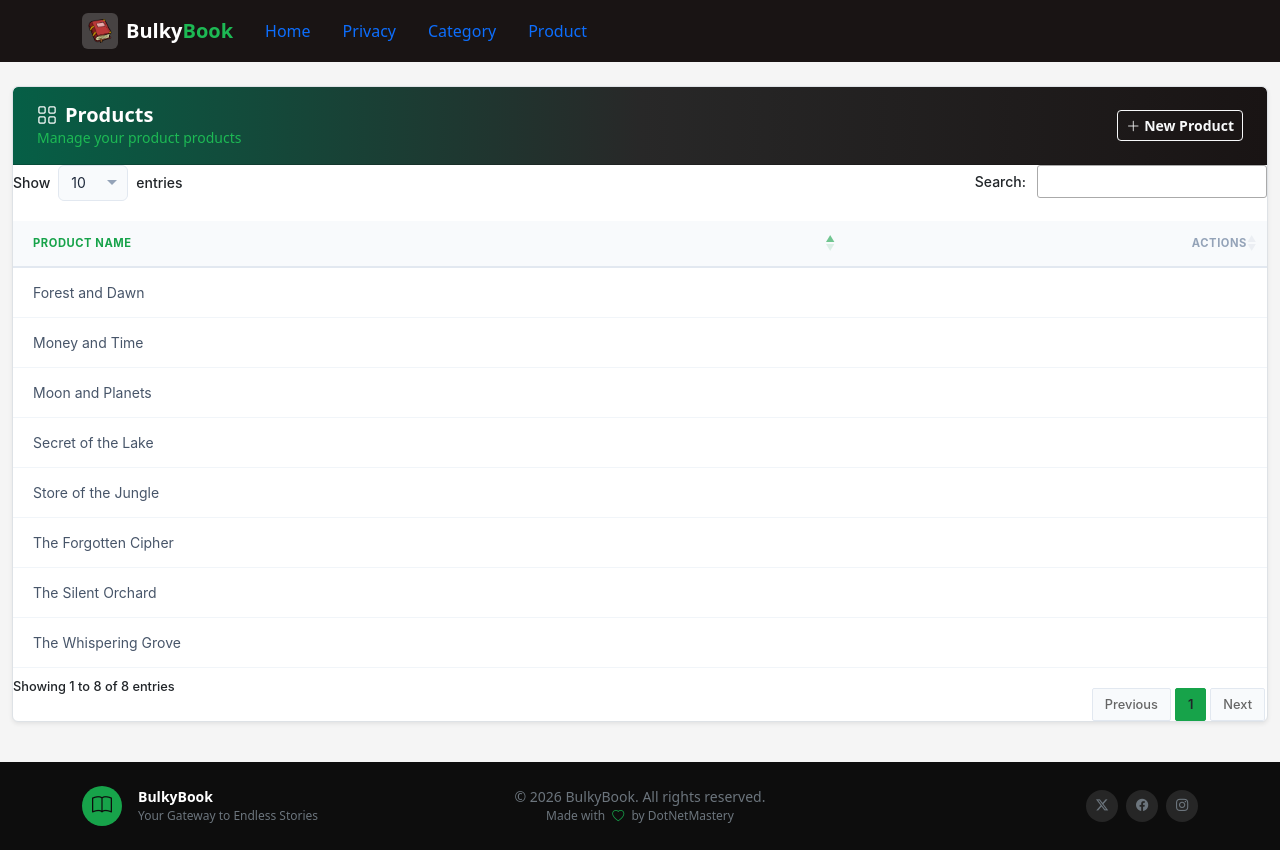
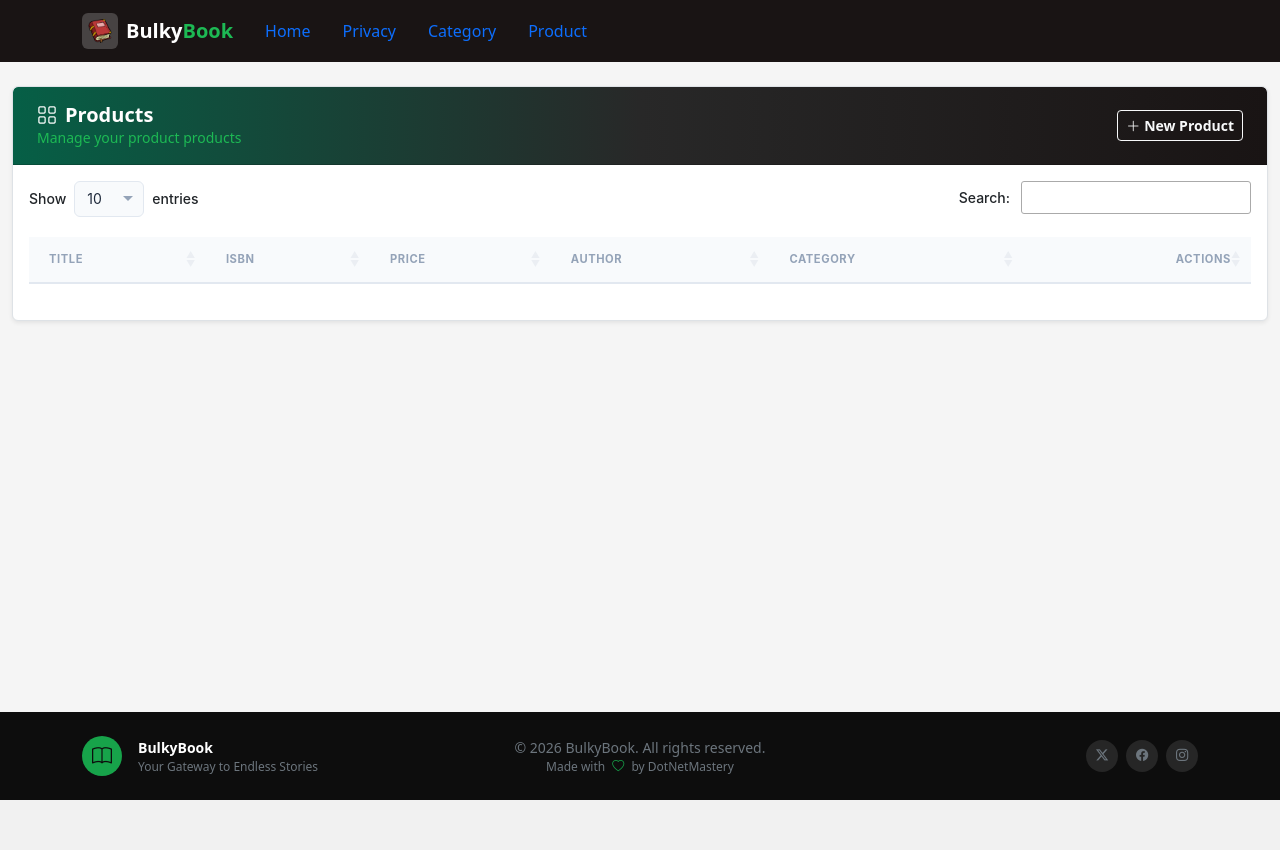
Before and after one commit to SebastianPutraC/MVCECommerceCourse, an ASP.NET Core app: page /Customer/Product in a window 1280 px wide. After the commit the page ends 800 px from the top, so only its background shows below. Run offline with ASP.NET Core 8, Linux system fonts and the light colour scheme; data comes from the database, SQL or seed files in the repository; lists and menus that the app fills with data are empty; style sheets or scripts are compiled from the project's sources; some libraries are stand-ins or nearby versions.

Commit message:
6.14 Product Index view with DataTables

```diff
--- a/MVCECommerceCourse.Business/Services/IServices/IProductService.cs
+++ b/MVCECommerceCourse.Business/Services/IServices/IProductService.cs
@@ -5,7 +5,7 @@ namespace MVCECommerceCourse.Business.Services.IServices
     public interface IProductService
     {
         Task<Product?> GetProductByIdAsync(int id);
-        Task<IEnumerable<Product>> GetAllProductsAsync();
+        Task<IEnumerable<Product>> GetAllProductsAsync(bool includeCategory = false);
         Task<Product> CreateProductAsync(Product product);
         Task UpdateProductAsync(Product product);
         Task DeleteProductAsync(int id);
--- a/MVCECommerceCourseWeb/Areas/Customer/Controllers/ProductController.cs
+++ b/MVCECommerceCourseWeb/Areas/Customer/Controllers/ProductController.cs
@@ -18,9 +18,9 @@ namespace MVCECommerceCourseWeb.Controllers
 
         public async Task<IActionResult> Index()
         {
-            var products = await _productService.GetAllProductsAsync();
-
-            return View("Index", products); //Passing products to be used on Views
+            //Because we use GetAll for product, we dont need to ask for the product again
+            //var products = await _productService.GetAllProductsAsync();
+            return View("Index");
         }
 
         public async Task<IActionResult> Create()
@@ -106,7 +106,7 @@ namespace MVCECommerceCourseWeb.Controllers
         #region API CALLS
         public async Task<IActionResult> GetAll()
         {
-            var products = await _productService.GetAllProductsAsync();
+            var products = await _productService.GetAllProductsAsync(true);
 
             return Json(new { data = products });
         }
--- a/MVCECommerceCourseWeb/Areas/Customer/Views/Product/Index.cshtml
+++ b/MVCECommerceCourseWeb/Areas/Customer/Views/Product/Index.cshtml
@@ -14,11 +14,15 @@
                 <i class="bi bi-plus-lg"></i> New Product
             </a>
         </div>
-        <div class="table-responsive">
+        <div class="table-responsive p-3">
             <table id="tblData" class="table-styled">
                 <thead>
                     <tr>
-                        <th>Product Name</th>
+                        <th>Title</th>
+                        <th>ISBN</th>
+                        <th>Price</th>
+                        <th>Author</th>
+                        <th>Category</th>
                         <th class="text-end">Actions</th>
                     </tr>
                 </thead>
--- a/MVCECommerceCourseWeb/Notes6.txt
+++ b/MVCECommerceCourseWeb/Notes6.txt
@@ -27,3 +27,8 @@ This will be used on the javascript file we created previously
 6.11 :
 - Copy the Ajax's loading data (on the DataTables site) and put the id on the index's table to the product javascript. The |ajax: '/product/getall',| part will connect to the GetAll() function on the product controller
 - The Ajax's column need to match the number on the index's table column. It also needs to match each variable's name from the model (JSON) to diplay the correct data.
+6.12 :
+- You can get a whole object from the foreign key data by using Include() on the ProductService's GetAllProductsAsync.
+- For optimization, since we already use GetAll (called in product.js) to get the data for the product, on the Index function just comment the var products = await _productService.GetAllProductsAsync();
+6.14 :
+- You can modify the structure of the table on the product.js. You can even put HTML stuff in there, check them out by using "render": function (data) { *codes }
--- a/MVCECommerceCourseWeb/wwwroot/js/products.js
+++ b/MVCECommerceCourseWeb/wwwroot/js/products.js
@@ -1,7 +1,36 @@
 new DataTable('#tblData', {
     ajax: '/product/getall',
     columns: [
-        { data: 'title' },
-        {defaultContent:''}
+        { data: 'title', "width": "25%" },
+        { data: 'isbn', "width": "15%" },
+        {
+            data: 'price', "width": "10%",
+            "render": function (data)
+            {
+                return '$' + data.toFixed(2);
+            }},
+        { data: 'author', "width": "15%" },
+        {
+            data: 'category.name', "width": "10%",
+            "render": function (data)
+            {
+                return '<span class="badge bg-secondary">' + data + '</span>';
+            }
+        },
+        { data: 'id', "width": "25%" },
+        {
+            data: 'category.name', "width": "10%",
+            "render": function (data)
+            {
+                return `<div class="d-flex gap-2 justify-content-end">
+                    <a href="/product/edit?id${data}" class="btn btn-sm btn-outline-success">
+                        <i class="bi bi-pencil-square"> </i> Edit
+                    </a>
+                    <a href="/product/edit?id${data}" class="btn btn-sm btn-outline-danger">
+                        <i class="bi bi-trash"> </i> Delete
+                    </a>
+                    </div>`
+            }
+        },
     ]
 });
```
Also changed, not shown: MVCECommerceCourse.Business/Services/ProductService.cs (+9 -2 lines).
